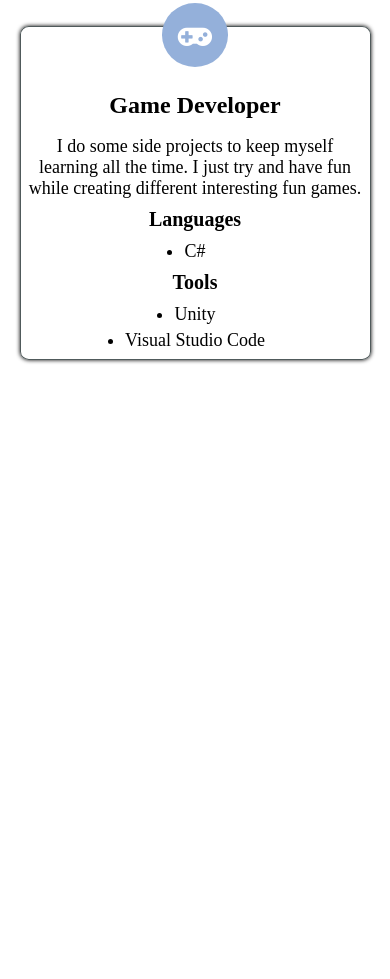
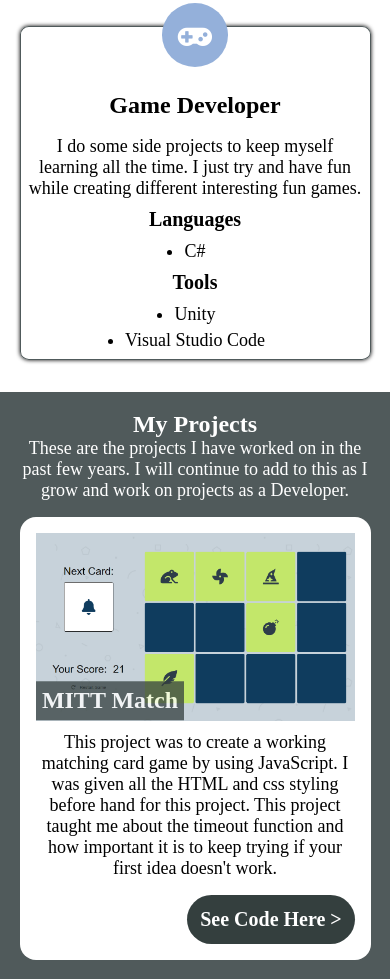
Before and after one commit to SebWatt/SD105-project, a plain HTML site: page index.html in a window 390 px wide. Shown: the part 990-1969 px from the top of the page. Before the commit the page ends 1382 px from the top, so only its background shows below. Drawn offline with Linux system fonts and the light colour scheme.

Commit message:
Add Image folder and made a project section and styling for the sections mobile view

```diff
--- a/index.html
+++ b/index.html
@@ -105,8 +105,34 @@
           </div>
         </div>
       </section>
+      <section class="projects">
+        <h2>My Projects</h2>
+        <p>
+          These are the projects I have worked on in the past few years. I will
+          continue to add to this as I grow and work on projects as a Developer.
+        </p>
+        <div class="project-container">
+          <div class="project-box">
+            <div class="project-head">
+              <img src="Images/MittMatch.png" alt="MITTMatch board." />
+              <h3>MITT Match</h3>
+            </div>
+            <div class="project-information">
+              <p>
+                This project was to create a working matching card game by using
+                JavaScript. I was given all the HTML and css styling before hand
+                for this project. This project taught me about the timeout
+                function and how important it is to keep trying if your first
+                idea doesn't work.
+              </p>
+              <a href="https://github.com/SebWatt/MITTMatch" target="_blank"
+                >See Code Here ></a
+              >
+            </div>
+          </div>
+        </div>
+      </section>
     </main>
-
     <script src="js/main.js"></script>
   </body>
 </html>
--- a/styles/styles.css
+++ b/styles/styles.css
@@ -168,6 +168,77 @@ main {
   font-size: 18px;
 }
 
+.projects {
+  background-color: #505a5b;
+  color: white;
+  display: flex;
+  text-align: center;
+  flex-direction: column;
+  align-items: center;
+  padding: 5%;
+}
+
+.projects p {
+  font-size: 18px;
+}
+
+.project-box {
+  text-align: left;
+  max-width: 600px;
+  margin-top: 1rem;
+  background-color: white;
+  color: black;
+  padding: 1rem;
+  border-radius: 1rem;
+}
+
+.project-head {
+  margin-bottom: -10%;
+}
+
+.project-head img {
+  width: 100%;
+  height: 25%;
+  align-self: center;
+}
+
+.project-head h3 {
+  color: white;
+  display: inline-block;
+  font-size: 24px;
+  padding: 2%;
+  background-color: #343f3e;
+  opacity: 75%;
+  transform: translateY(-110%);
+}
+
+.project-information {
+  display: flex;
+  flex-direction: column;
+}
+
+.project-information p {
+  text-align: center;
+  margin-bottom: 1rem;
+}
+
+.project-information a {
+  background-color: #343f3e;
+  font-size: 20px;
+  font-weight: 600;
+  color: white;
+  padding: 4%;
+  text-decoration: none;
+  align-self: flex-end;
+  border-radius: 2rem;
+}
+
+.project-information a:hover {
+  transition: 0.25s;
+  background-color: #dcedff;
+  color: #343f3e;
+}
+
 @media screen and (min-width: 762px) {
   #hamburger-open,
   #hamburger-close {
```
Also changed, not shown: Images/MittMatch.png (added).
